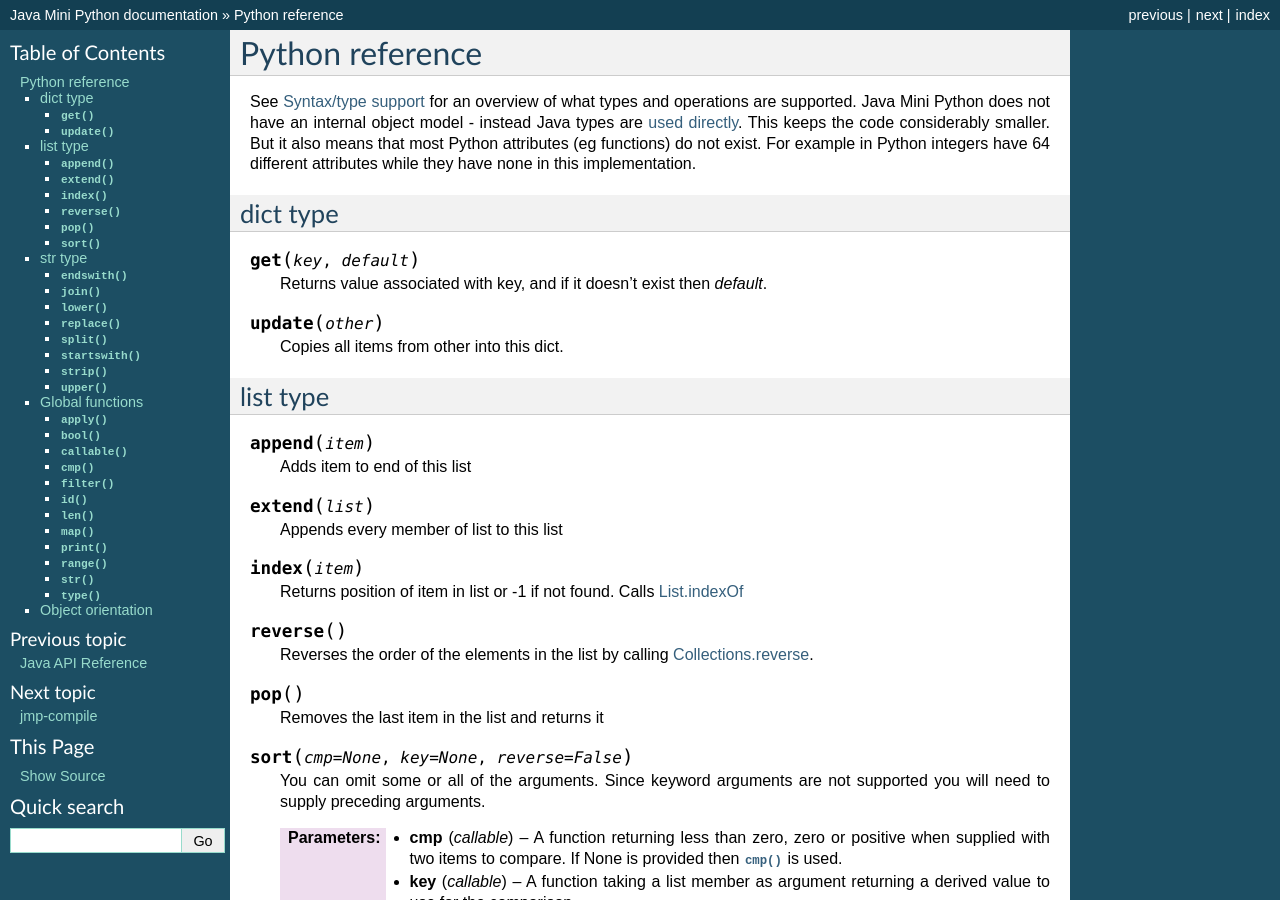
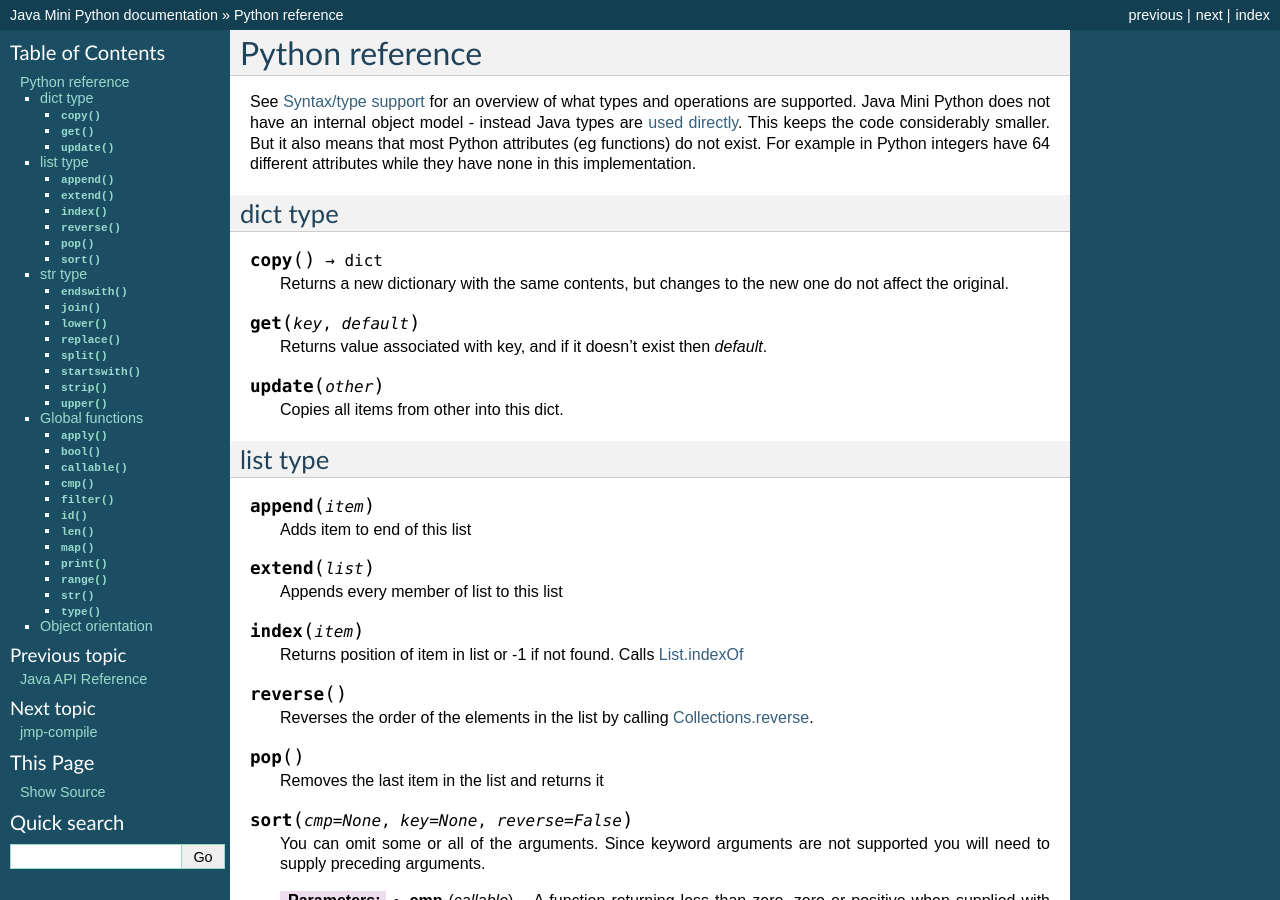
Before and after one commit to rogerbinns/jia-mini-python, a Sphinx documentation site: the page built from doc/python.rst, in a window 1280 px wide and 900 px high. Built offline with Sphinx 7.4.7, drawn with Linux system fonts in a browser that asks for light colours; the version number could not be read and is left out.

Commit message:
Added dict.copy
Fixes issue 8

```diff
--- a/doc/changes.rst
+++ b/doc/changes.rst
@@ -28,7 +28,9 @@
 
 It is possible to do a form of object orientation keeping data and the
 functions that operate it together in the same dictionary as
-:ref:`documented here <pyobject>`.
+:ref:`documented here <pyobject>` (:issue:`7`)
 
 Code that attempted to do a rich compare of dictionaries was removed
 and their :func:`id` is used instead.  (:ref:`comparisons`).
+
+Added dict.copy (:issue:`8`)
--- a/doc/python.rst
+++ b/doc/python.rst
@@ -11,6 +11,11 @@
 
 dict type
 ---------
+
+.. method:: copy()  -> dict
+
+   Returns a new dictionary with the same contents, but changes to the
+   new one do not affect the original.
 
 .. method:: get(key, default)
 
```
Also changed, not shown: 2 other files.
